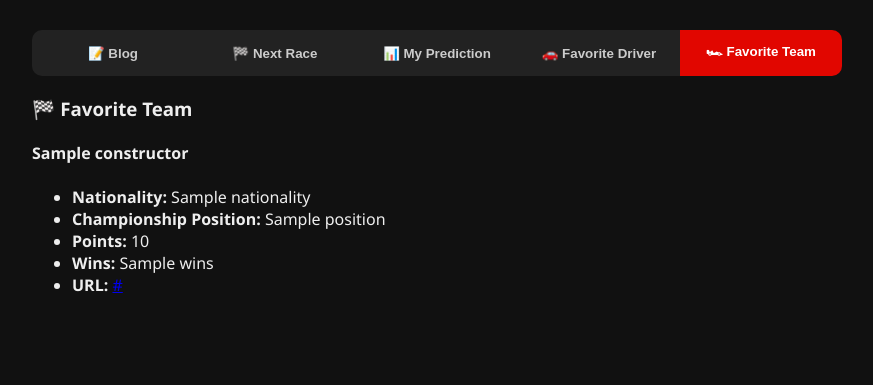
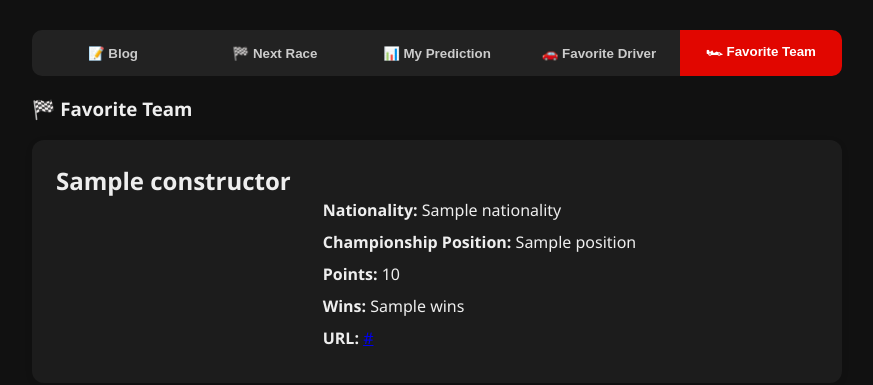
Before and after one commit to MomobamiKiraly/CITS5505-Group29-Project, a Flask app: page /profile in a window 1280 px wide, after a click on "🏎 Favorite Team". Shown: the part 198-583 px from the top of the page, without its empty margins (203-1076 px from the left). Run offline with Flask 3, Linux system fonts and the light colour scheme; a user stored in the database is signed in; tables that the repository leaves empty hold one stand-in row (values such as "Sample post"); grey boxes marked "Sample" are stand-in pictures; a database or web service that is not in the repository returns one stand-in record (values such as "Sample title"); data that the repository does not hold is empty; some libraries are stand-ins or nearby versions.

Commit message:
Update profile.css

```diff
--- a/static/css/profile.css
+++ b/static/css/profile.css
@@ -170,3 +170,76 @@ body {
 .section-tab.active {
     display: block;
 }
+
+/*changed*/
+.driver-info-card-horizontal,
+.team-info-card-horizontal {
+    display: flex;
+    align-items: flex-start;
+    gap: 2rem;
+    background-color: #1c1c1c;
+    padding: 1.5rem;
+    border-radius: 12px;
+    box-shadow: 0 2px 10px rgba(0, 0, 0, 0.05);
+    margin-bottom: 2rem;
+    position: relative;
+}
+
+.driver-photo-block,
+.team-photo-block {
+    text-align: center;
+    min-width: 220px;
+}
+
+.driver-photo-block h4,
+.team-photo-block h4 {
+    font-size: 1.5rem;
+    margin-bottom: 0.5rem;
+    margin-top: 0;
+}
+
+.driver-photo-large,
+.team-logo-large {
+    width: 200px;
+    height: auto;
+    border-radius: 12px;
+    object-fit: cover;
+    box-shadow: 0 4px 12px rgba(0, 0, 0, 0.1);
+}
+
+.driver-details,
+.team-details {
+    flex: 1;
+    padding-top: 2.2rem;
+}
+
+.driver-details ul,
+.team-details ul {
+    list-style: none;
+    padding: 0;
+    margin: 0;
+}
+
+.driver-details li,
+.team-details li {
+    margin-bottom: 0.6rem;
+    font-size: 1rem;
+    line-height: 1.4;
+}
+
+.team-img-block {
+    background-color: #ffffff;
+    /* or any other bg color */
+    border-radius: 12px;
+    text-align: center;
+    display: inline-block;
+    /* shrink-wrap the content */
+    line-height: 0;
+}
+
+.team-img {
+    display: block;
+    /* remove default inline spacing */
+    height: auto;
+    max-width: 100%;
+}
```
